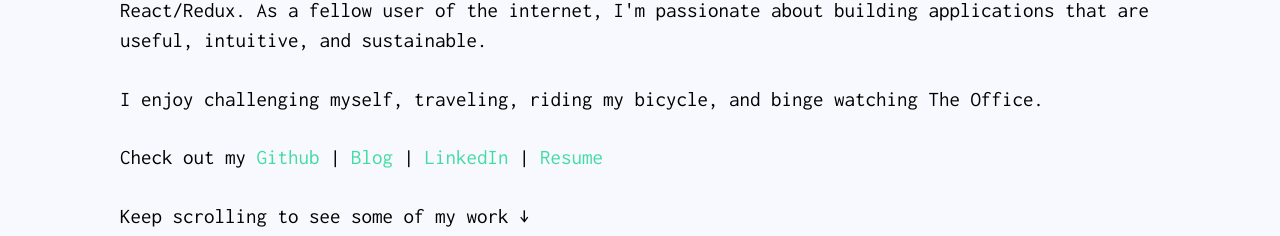
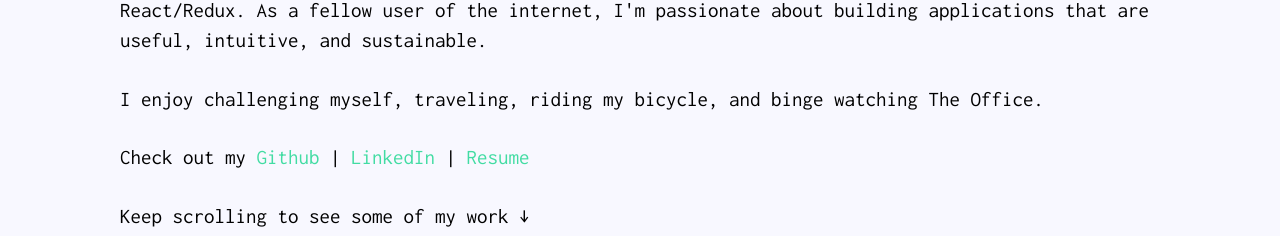
Before and after one commit to joelcowie/joelcowie.github.io, a website: page index.html in a window 1280 px wide. Shown: the part 1073-1309 px from the top of the page. Drawn offline with nearby package versions, Linux system fonts and the light colour scheme.

Commit message:
small edit

```diff
--- a/index.html
+++ b/index.html
@@ -97,7 +97,7 @@
             </h2>
             <p class="lead"> I'm a web developer based in New York City with experience in Ruby on Rails, JavaScript, and React/Redux. As a fellow user of the internet, I'm passionate about building applications that are useful, intuitive, and sustainable. <br><br>
             I enjoy challenging myself, traveling, riding my bicycle, and binge watching The Office. <br><br>
-            Check out my <a target="_blank" href="https://github.com/joelcowie">Github</a> | <a target="_blank" href="https://medium.com/@joel.cowie">Blog</a> | <a target="_blank" href="https://linkedin.com/in/joelcowie">LinkedIn</a> | <a target="_blank" href="Joel_Cowie_Resume.pdf">Resume</a>
+            Check out my <a target="_blank" href="https://github.com/joelcowie">Github</a> | <a target="_blank" href="https://linkedin.com/in/joelcowie">LinkedIn</a> | <a target="_blank" href="Joel_Cowie_Resume.pdf">Resume</a>
             <br><br>
             Keep scrolling to see some of my work &darr;
            </p>
```
